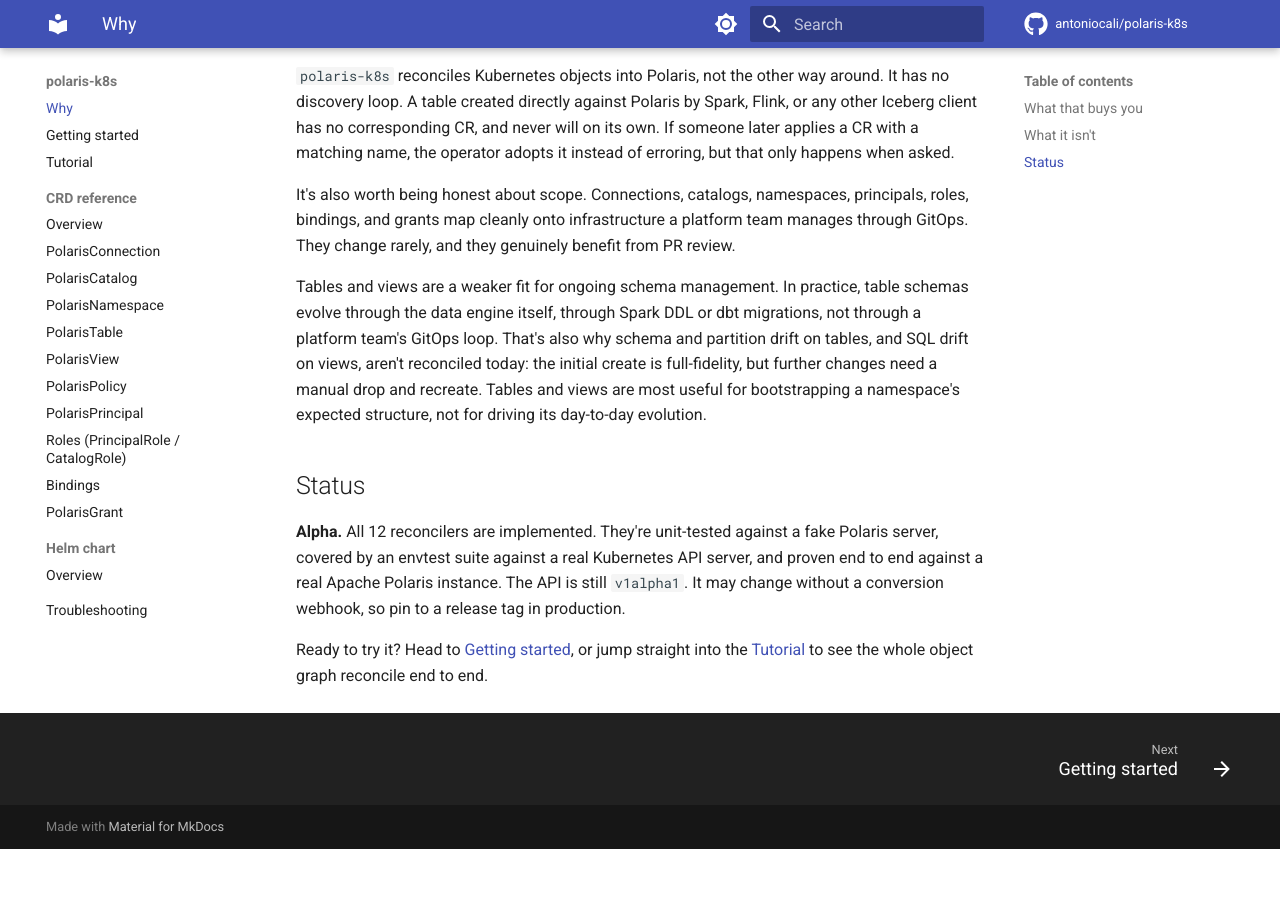
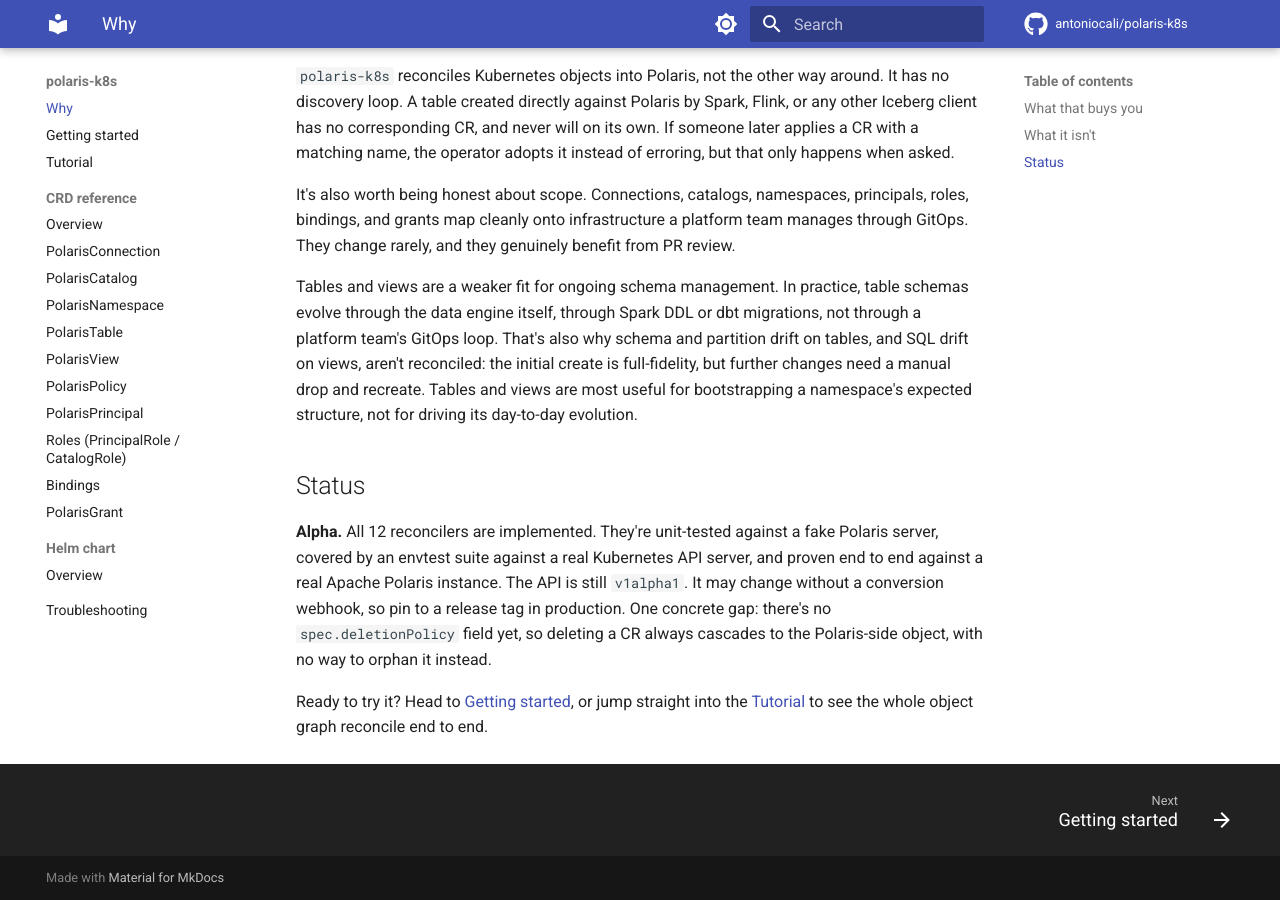
Before and after one commit to antoniocali/polaris-k8s, an MkDocs documentation site: the page built from docs/index.md, in a window 1280 px wide and 900 px high, scrolled down 1062 px. Built offline with MkDocs 1.6.1 and Material for MkDocs 9.7.7, drawn with Linux system fonts in a browser that asks for light colours; comment, search, counter and statistics services are not loaded; before the commit the page ends 1911 px from its top, so only the background shows below that.

Commit message:
docs: reframe table/view drift as permanent, explain alpha status with real gaps (#29)
Schema/partition drift on PolarisTable, SQL drift on PolarisView, and
properties drift on both were documented as "not yet" implemented or
"TODO", implying they're on the roadmap. They aren't: this project
deliberately doesn't build the Iceberg CommitTable/CommitView machinery
that drift detection would need, since table/view schema evolution
belongs to the data engine (Spark DDL, dbt), not a GitOps loop. Removed
the README "Out of scope (today)" framing entirely, since "today"
implied it might change; reworded every other mention (CLAUDE.md,
docs/index.md, docs/crds/table.md, docs/crds/view.md) to state this as
permanent by-design behavior instead.

The README/docs "Status: alpha" blurbs previously cited this same
(permanent, not a gap) drift limitation as if it were the reason for
alpha status. Replaced it with the two things that actually justify the
label: the CRD API is v1alpha1 with no conversion webhook yet, so a
breaking schema change is still possible, and spec.deletionPolicy
doesn't exist yet, so deletion always cascades with no way to orphan
the Polaris-side object instead.

Co-authored-by: Claude Sonnet 5 <noreply@anthropic.com>

```diff
--- a/docs/index.md
+++ b/docs/index.md
@@ -22,10 +22,10 @@ That doesn't fit a GitOps workflow. There's no review step before a new principa
 
 It's also worth being honest about scope. Connections, catalogs, namespaces, principals, roles, bindings, and grants map cleanly onto infrastructure a platform team manages through GitOps. They change rarely, and they genuinely benefit from PR review.
 
-Tables and views are a weaker fit for ongoing schema management. In practice, table schemas evolve through the data engine itself, through Spark DDL or dbt migrations, not through a platform team's GitOps loop. That's also why schema and partition drift on tables, and SQL drift on views, aren't reconciled today: the initial create is full-fidelity, but further changes need a manual drop and recreate. Tables and views are most useful for bootstrapping a namespace's expected structure, not for driving its day-to-day evolution.
+Tables and views are a weaker fit for ongoing schema management. In practice, table schemas evolve through the data engine itself, through Spark DDL or dbt migrations, not through a platform team's GitOps loop. That's also why schema and partition drift on tables, and SQL drift on views, aren't reconciled: the initial create is full-fidelity, but further changes need a manual drop and recreate. Tables and views are most useful for bootstrapping a namespace's expected structure, not for driving its day-to-day evolution.
 
 ## Status
 
-**Alpha.** All 12 reconcilers are implemented. They're unit-tested against a fake Polaris server, covered by an envtest suite against a real Kubernetes API server, and proven end to end against a real Apache Polaris instance. The API is still `v1alpha1`. It may change without a conversion webhook, so pin to a release tag in production.
+**Alpha.** All 12 reconcilers are implemented. They're unit-tested against a fake Polaris server, covered by an envtest suite against a real Kubernetes API server, and proven end to end against a real Apache Polaris instance. The API is still `v1alpha1`. It may change without a conversion webhook, so pin to a release tag in production. One concrete gap: there's no `spec.deletionPolicy` field yet, so deleting a CR always cascades to the Polaris-side object, with no way to orphan it instead.
 
 Ready to try it? Head to [Getting started](getting-started.md), or jump straight into the [Tutorial](tutorial.md) to see the whole object graph reconcile end to end.
```
Also changed, not shown: CLAUDE.md (+2 -2 lines), README.md (+1 -5 lines), docs/crds/table.md (+1 -1 lines), docs/crds/view.md (+1 -1 lines).
